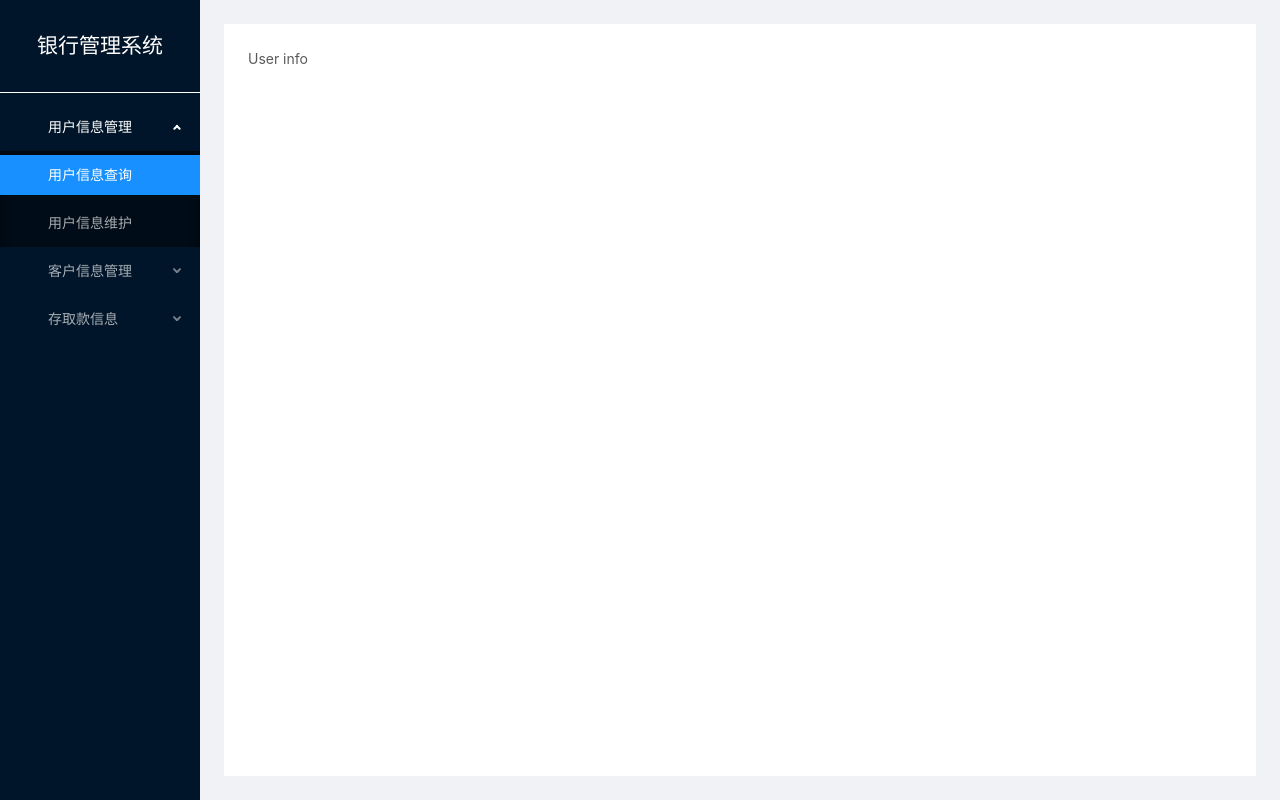
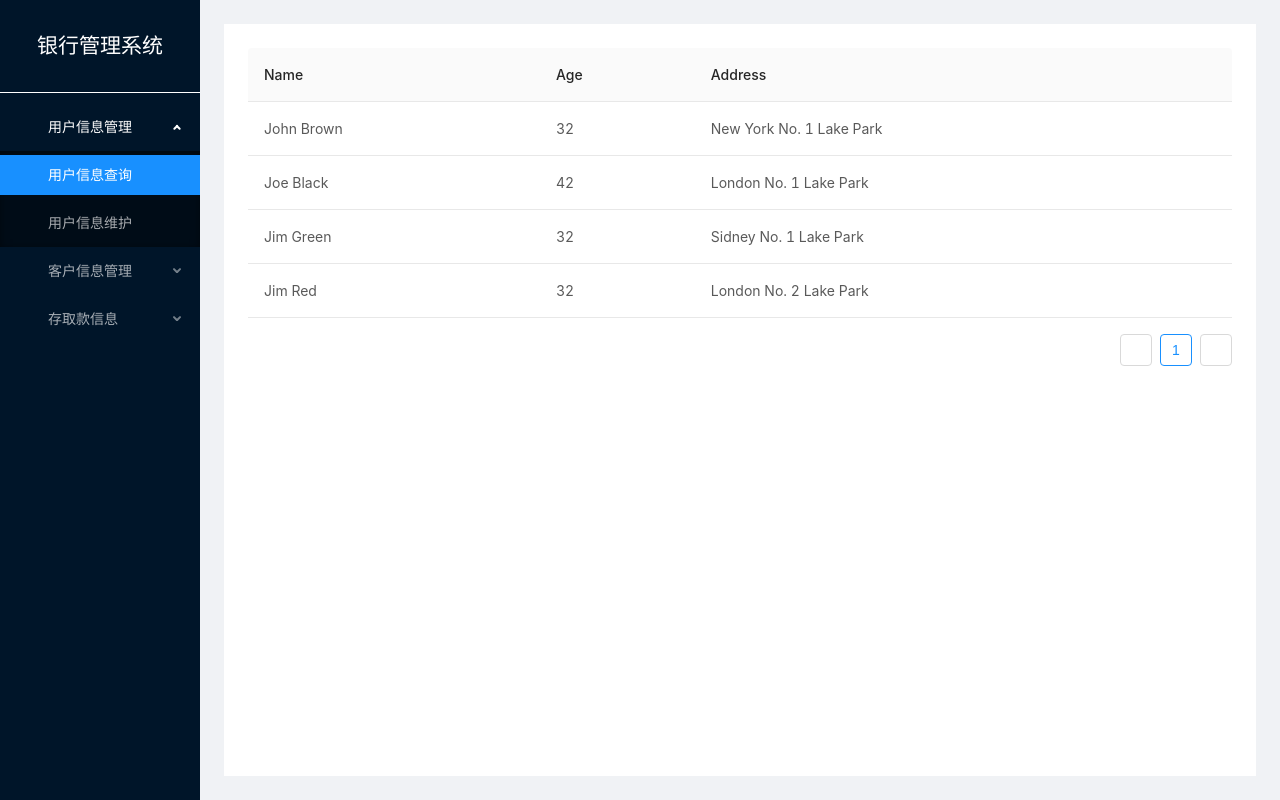
Before and after one commit to xukangqi/BankSystemFront, a Vue app: page /admin/user in a window 1280 px wide. Built offline with nearby package versions, Linux system fonts and the light colour scheme.

Commit message:
Add: user info table

```diff
--- a/src/views/admin/user/Info.vue
+++ b/src/views/admin/user/Info.vue
@@ -1,15 +1,131 @@
 <template>
     <div>
-        User info
+        <a-table :dataSource="data" :columns="columns">
+            <div slot="filterDropdown" slot-scope="{ setSelectedKeys, selectedKeys, confirm, clearFilters }"
+                 class='custom-filter-dropdown'>
+                <a-input
+                        ref="searchInput"
+                        placeholder='Search name'
+                        :value="selectedKeys[0]"
+                        @change="e => setSelectedKeys(e.target.value ? [e.target.value] : [])"
+                        @pressEnter="() => handleSearch(selectedKeys, confirm)"
+                />
+                <a-button type='primary' @click="() => handleSearch(selectedKeys, confirm)">Search</a-button>
+                <a-button @click="() => handleReset(clearFilters)">Reset</a-button>
+            </div>
+            <a-icon slot="filterIcon" slot-scope="filtered" type='smile-o'
+                    :style="{ color: filtered ? '#108ee9' : '#aaa' }"/>
+            <template slot="customRender" slot-scope="text">
+      <span v-if="searchText">
+        <template v-for="(fragment, i) in text.split(new RegExp(`(?<=${searchText})|(?=${searchText})`, 'i'))">
+          <span v-if="fragment.toLowerCase() === searchText.toLowerCase()" :key="i"
+                class="highlight">{{fragment}}</span>
+          <template v-else>{{fragment}}</template>
+        </template>
+      </span>
+                <template v-else>{{text}}</template>
+            </template>
+        </a-table>
     </div>
 </template>
 
 <script>
+    const data = [{
+        key: '1',
+        name: 'John Brown',
+        age: 32,
+        address: 'New York No. 1 Lake Park',
+    }, {
+        key: '2',
+        name: 'Joe Black',
+        age: 42,
+        address: 'London No. 1 Lake Park',
+    }, {
+        key: '3',
+        name: 'Jim Green',
+        age: 32,
+        address: 'Sidney No. 1 Lake Park',
+    }, {
+        key: '4',
+        name: 'Jim Red',
+        age: 32,
+        address: 'London No. 2 Lake Park',
+    }]
+
     export default {
-        name: "UserInfo"
+        name: "UserInfo",
+        data() {
+            return {
+                data,
+                searchText: '',
+                columns: [{
+                    title: 'Name',
+                    dataIndex: 'name',
+                    key: 'name',
+                    scopedSlots: {
+                        filterDropdown: 'filterDropdown',
+                        filterIcon: 'filterIcon',
+                        customRender: 'customRender',
+                    },
+                    onFilter: (value, record) => record.name.toLowerCase().includes(value.toLowerCase()),
+                    onFilterDropdownVisibleChange: (visible) => {
+                        if (visible) {
+                            setTimeout(() => {
+                                this.$refs.searchInput.focus()
+                            })
+                        }
+                    },
+                }, {
+                    title: 'Age',
+                    dataIndex: 'age',
+                    key: 'age',
+                }, {
+                    title: 'Address',
+                    dataIndex: 'address',
+                    key: 'address',
+                    filters: [{
+                        text: 'London',
+                        value: 'London',
+                    }, {
+                        text: 'New York',
+                        value: 'New York',
+                    }],
+                    onFilter: (value, record) => record.address.indexOf(value) === 0,
+                }],
+            }
+        },
+        methods: {
+            handleSearch(selectedKeys, confirm) {
+                confirm()
+                this.searchText = selectedKeys[0]
+            },
+
+            handleReset(clearFilters) {
+                clearFilters()
+                this.searchText = ''
+            },
+        },
     }
 </script>
 
 <style scoped lang="scss">
+    .custom-filter-dropdown {
+        padding: 8px;
+        border-radius: 6px;
+        background: #fff;
+        box-shadow: 0 1px 6px rgba(0, 0, 0, .2);
+    }
 
+    .custom-filter-dropdown input {
+        width: 130px;
+        margin-right: 8px;
+    }
+
+    .custom-filter-dropdown button {
+        margin-right: 8px;
+    }
+
+    .highlight {
+        color: #f50;
+    }
 </style>
```
